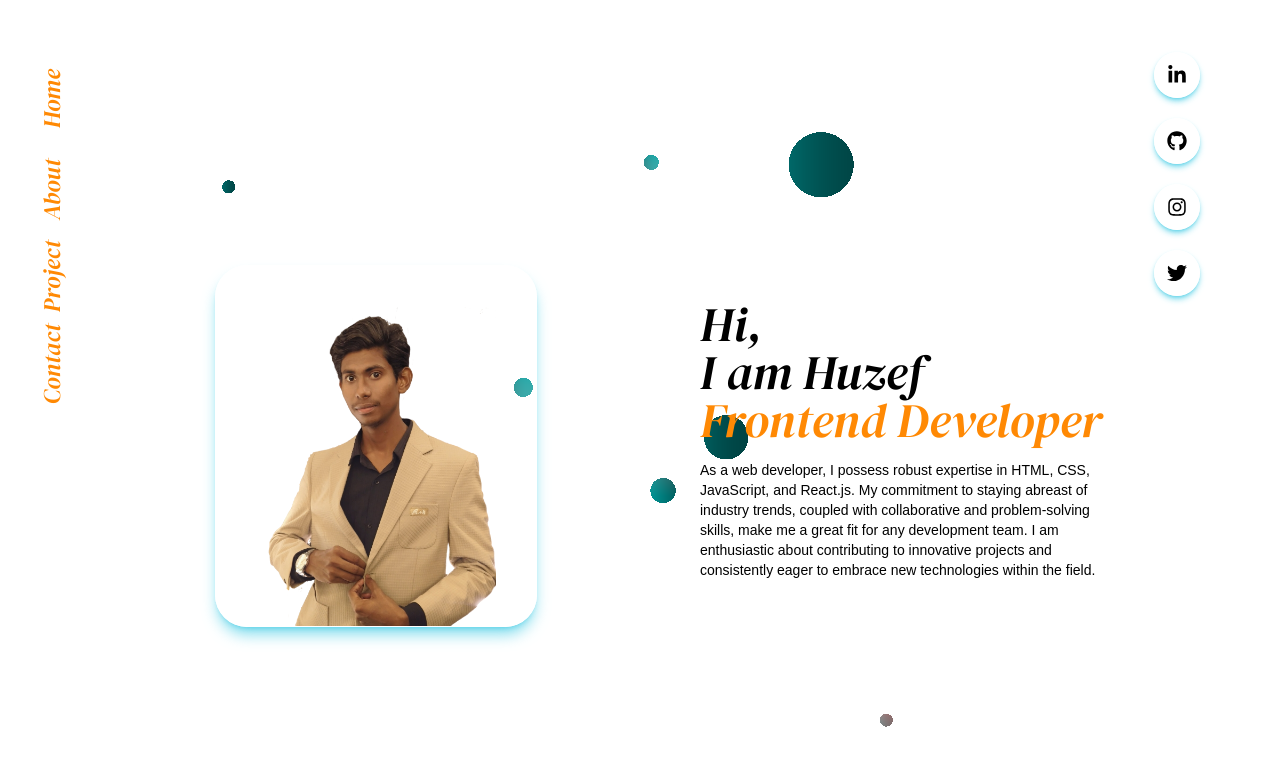
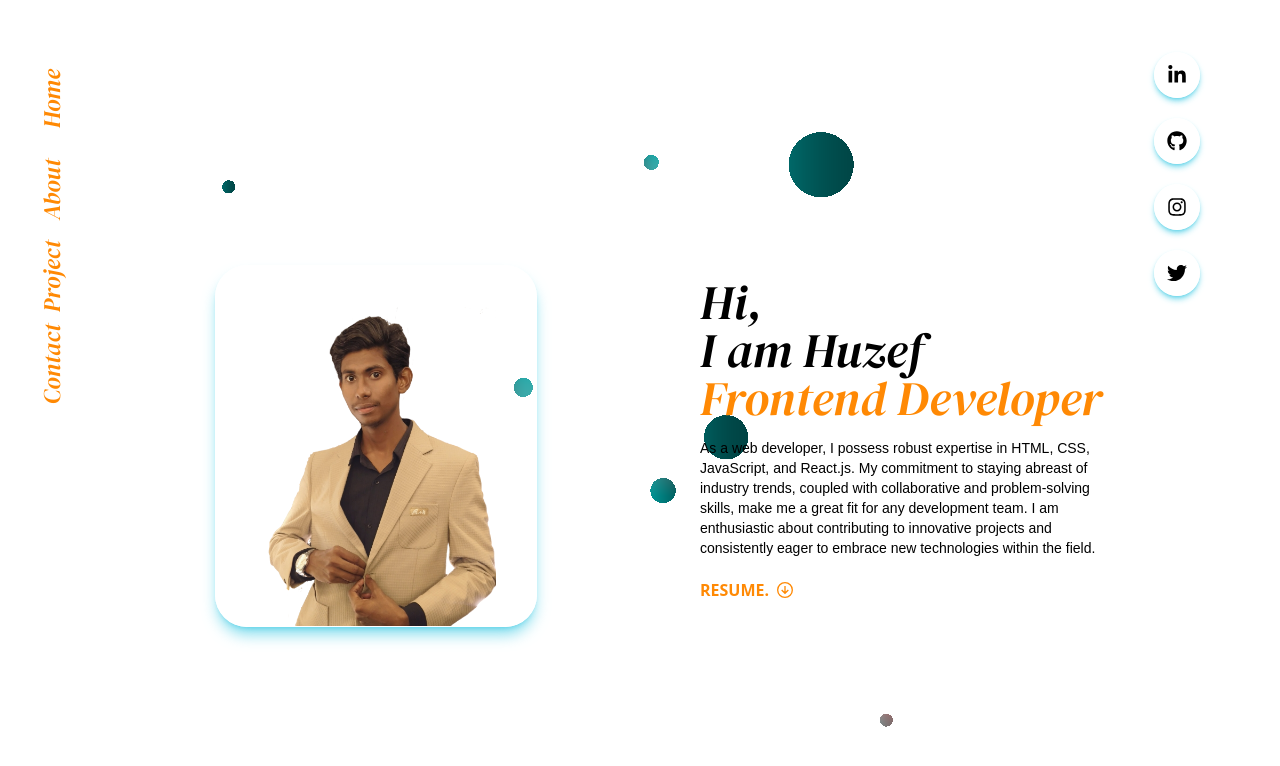
Before and after one commit to huzef2002/Portfolio, a React (Vite) app: page / in a window 1280 px wide. Shown: the top 766 px of the page. Built offline with nearby package versions, Linux system fonts and the light colour scheme.

Commit message:
add resume

```diff
--- a/src/Home.jsx
+++ b/src/Home.jsx
@@ -1,4 +1,5 @@
 import React from 'react';
+import { GrInstallOption } from "react-icons/gr";
 
 function Home() {
     return (
@@ -20,6 +21,7 @@ function Home() {
                     make me a great fit for any development team. I am enthusiastic about contributing to innovative projects and
                     consistently eager to embrace new technologies within the field.
                 </p>
+                <a href='https://drive.google.com/file/d/1Ms_PLRJE4XQX6NKm8B2ZwCKfVKQ27tZH/view?usp=drive_link' download className='flex mt-5 text-orange-400 font-bold'>RESUME.<span className='ms-2 justify-center items-center flex'> <GrInstallOption/></span></a>
             </div>
         </div>
     );
```
